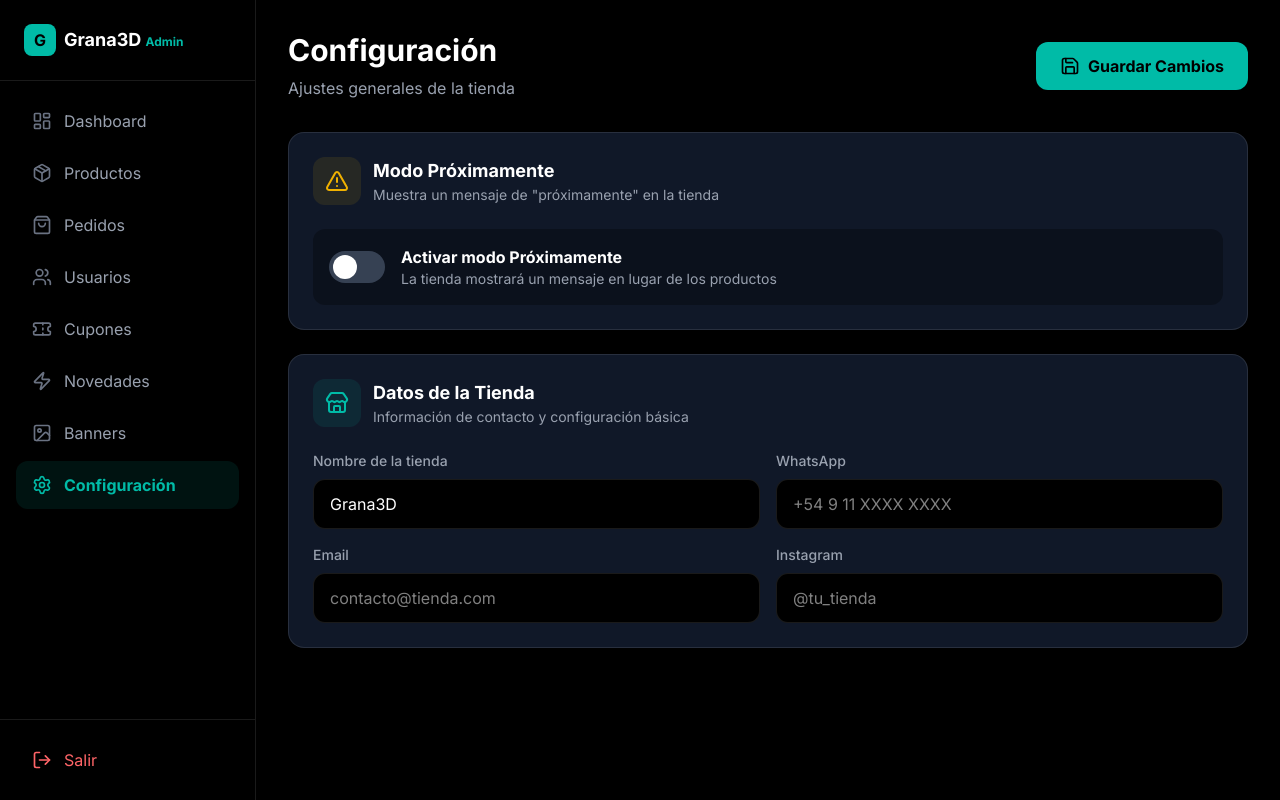
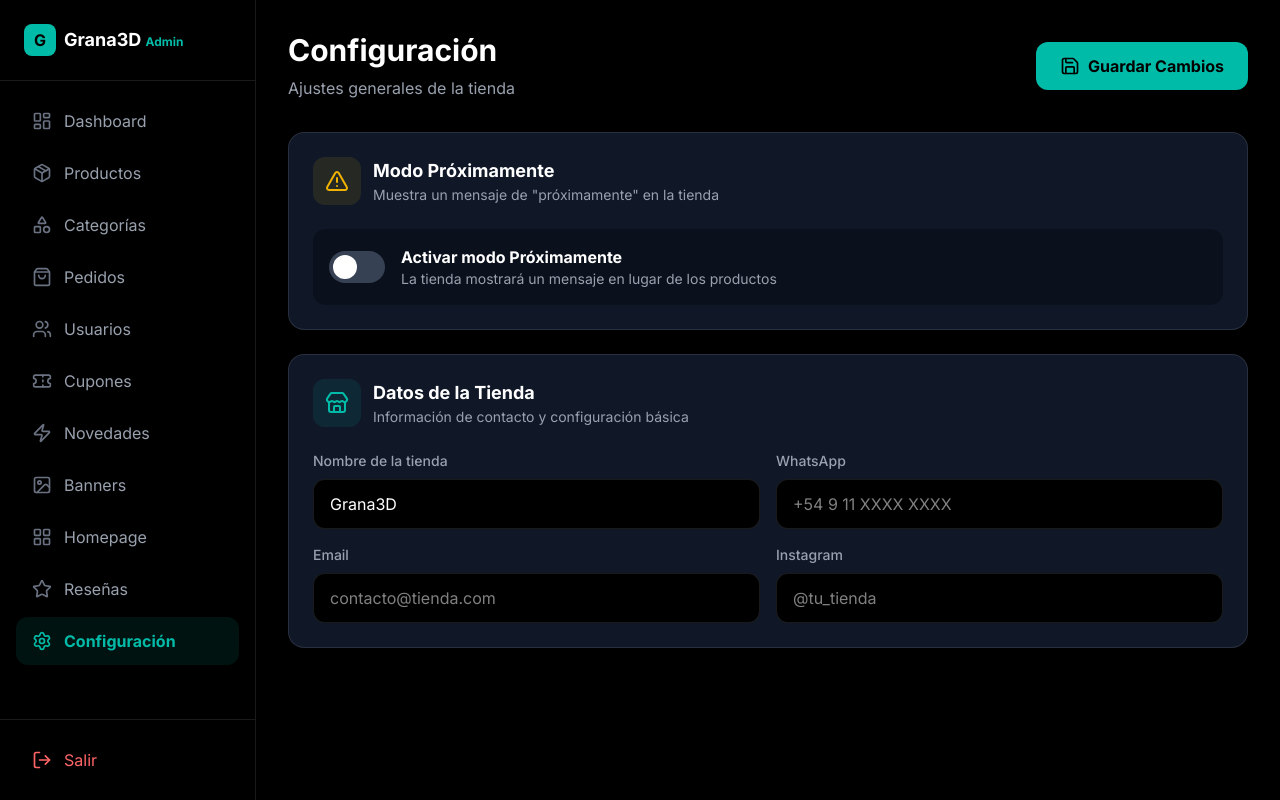
Before and after one commit to julianmcancelo/grana3d2026, a Next.js app: page /admin/configuracion in a window 1280 px wide. Built offline with nearby package versions, Linux system fonts and the light colour scheme; no server answers; the database is empty.

Commit message:
Fix: agregar categorias, homepage y resenas al sidebar admin

```diff
--- a/src/components/admin/AdminSidebar.tsx
+++ b/src/components/admin/AdminSidebar.tsx
@@ -3,17 +3,21 @@ import Link from 'next/link'
 import { usePathname } from 'next/navigation'
 import {
     LayoutDashboard, Package, ShoppingBag, Users,
-    Ticket, Megaphone, Image, Settings, LogOut, Zap
+    Ticket, Megaphone, Image, Settings, LogOut, Zap,
+    Shapes, LayoutGrid, Star
 } from 'lucide-react'
 
 const menuItems = [
     { icon: LayoutDashboard, label: 'Dashboard', href: '/admin' },
     { icon: Package, label: 'Productos', href: '/admin/productos' },
+    { icon: Shapes, label: 'Categorías', href: '/admin/categorias' },
     { icon: ShoppingBag, label: 'Pedidos', href: '/admin/pedidos' },
     { icon: Users, label: 'Usuarios', href: '/admin/usuarios' },
     { icon: Ticket, label: 'Cupones', href: '/admin/cupones' },
     { icon: Zap, label: 'Novedades', href: '/admin/novedades' },
     { icon: Image, label: 'Banners', href: '/admin/banners' },
+    { icon: LayoutGrid, label: 'Homepage', href: '/admin/homepage' },
+    { icon: Star, label: 'Reseñas', href: '/admin/resenas' },
     { icon: Settings, label: 'Configuración', href: '/admin/configuracion' },
 ]
 
@@ -36,11 +40,10 @@ export default function AdminSidebar() {
                         <Link
                             key={item.href}
                             href={item.href}
-                            className={`flex items-center gap-3 px-4 py-3 rounded-xl transition-all ${
-                                isActive
+                            className={`flex items-center gap-3 px-4 py-3 rounded-xl transition-all ${isActive
                                     ? 'bg-teal-500/10 text-teal-500 font-bold'
                                     : 'text-gray-400 hover:bg-white/5 hover:text-white'
-                            }`}
+                                }`}
                         >
                             <item.icon className={`w-5 h-5 ${isActive ? 'text-teal-500' : 'text-gray-500 group-hover:text-white'}`} />
                             {item.label}
```
